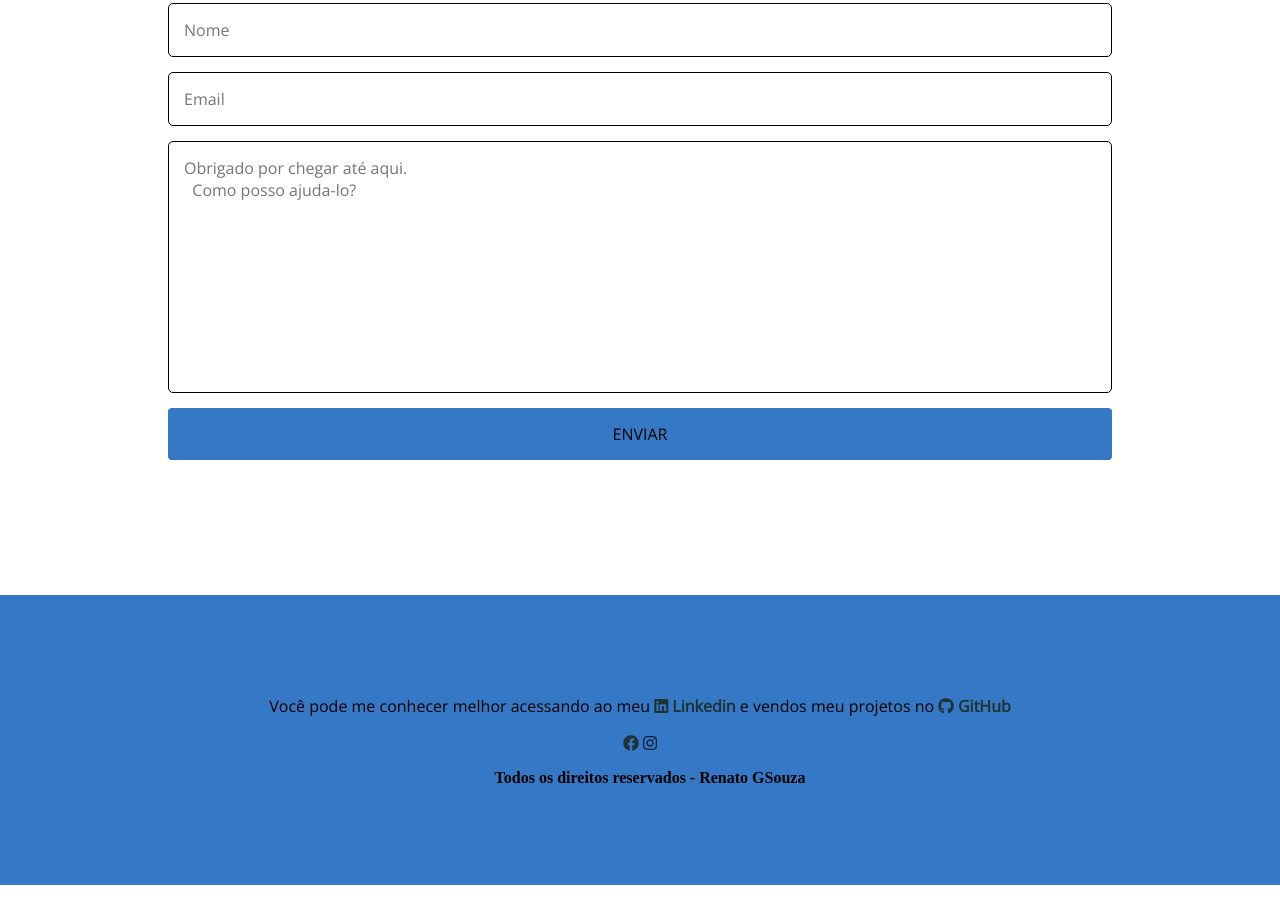
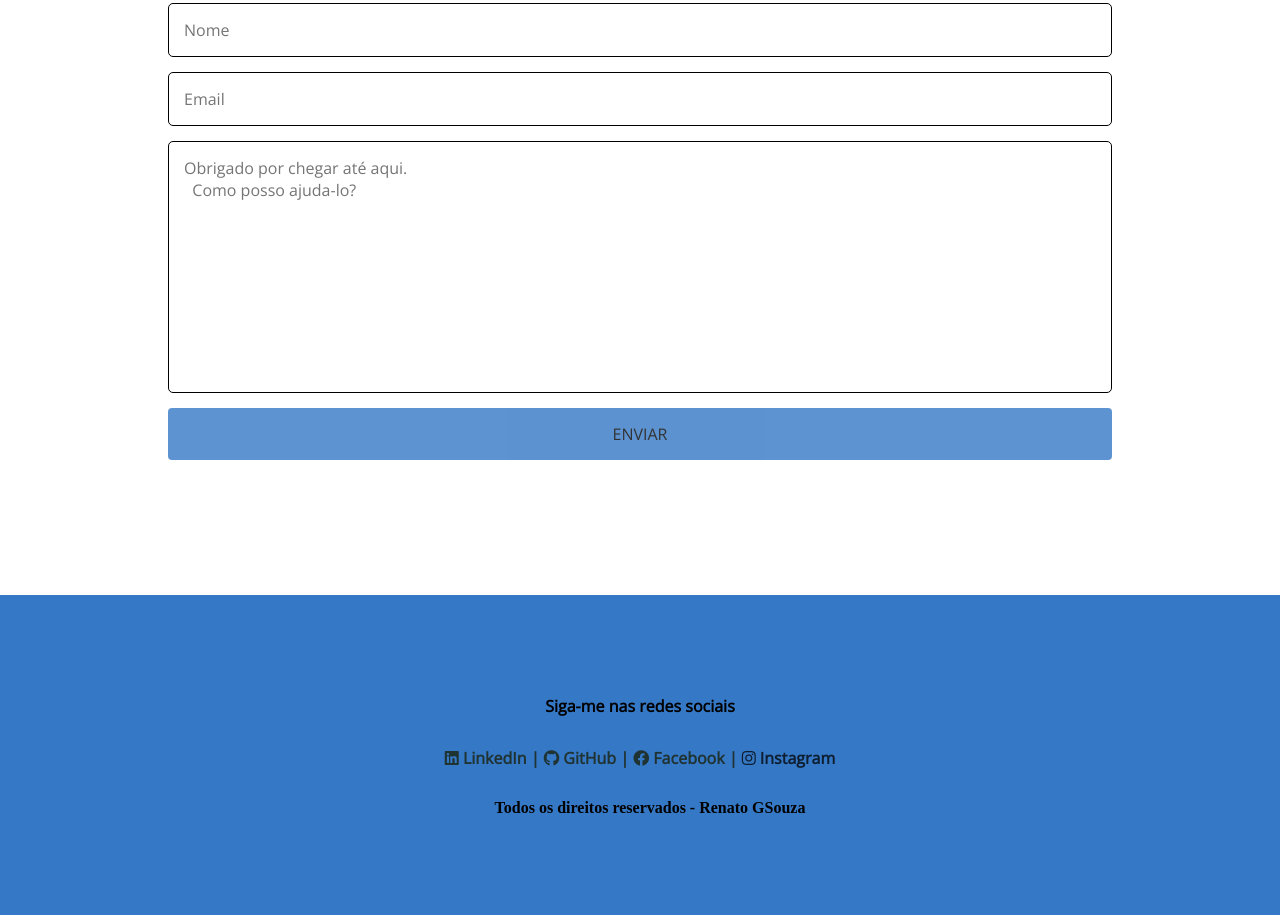
Before and after one commit to renatogsouza/renatogsouza.github.io, a plain HTML site: page index.html in a window 1280 px wide. Shown: the part 2111-3026 px from the top of the page. Before the commit the page ends 2996 px from the top, so only its background shows below. Drawn offline with nearby package versions, Linux system fonts and the light colour scheme.

Commit message:
Redes sociais no footer adicionados

```diff
--- a/index.html
+++ b/index.html
@@ -87,16 +87,17 @@
   </section>
   <footer>
     <div>
-      <p>Você pode me conhecer melhor acessando ao meu <a href="https://www.linkedin.com/in/renato-gsouza-142897170/" target="_bank"><i class="fab fa-linkedin"></i> Linkedin</a>
-      e vendos meu projetos no <a href="https://github.com/renatogsouza" target="_bank"><i class="fab fa-github"></i> GitHub</a></p>
+      <h3>Siga-me nas redes sociais</h3>
     </div>
     <div>
-      <a href="https://www.facebook.com/renato.macedo.5494" target="_blank">
-      <i class="fab fa-facebook"></i>
-      </a>
-      <a href="" target="_blank">
-      <i class="fab fa-instagram"></i>
-      </a>
+      <p>
+        <a href="https://www.linkedin.com/in/renato-gsouza-142897170/" target="_bank"><i class="fab fa-linkedin"></i> LinkedIn |</a>
+        <a href="https://github.com/renatogsouza" target="_bank"><i class="fab fa-github"></i> GitHub |</a>
+        <a href="https://www.facebook.com/renato.macedo.5494" target="_blank">
+        <i class="fab fa-facebook"></i> Facebook |</a>
+        <a href="" target="_blank">
+        <i class="fab fa-instagram"></i> Instagram </a>
+      </p>
     </div>
     <p class="fas fa-mandalorian"> Todos os direitos reservados - Renato GSouza</p>
   </footer>
--- a/style.css
+++ b/style.css
@@ -209,6 +209,11 @@ color: #191c03;
   border-radius: 4px;
   cursor: pointer;
   margin-bottom: 35px;
+  opacity: 0.8;
+}
+
+.contato button:hover {
+  opacity: 1;
 }
 
 footer {
@@ -218,8 +223,12 @@ footer {
   padding: 100px 50px;
   flex-direction: column;
   align-items: center;
+  text-align: center;
 }
 
 footer div {
-  margin-bottom: 15px;
+  display: flex;
+  margin-bottom: 30px;
+  justify-content: center;
+  align-items: center;
 }
```
